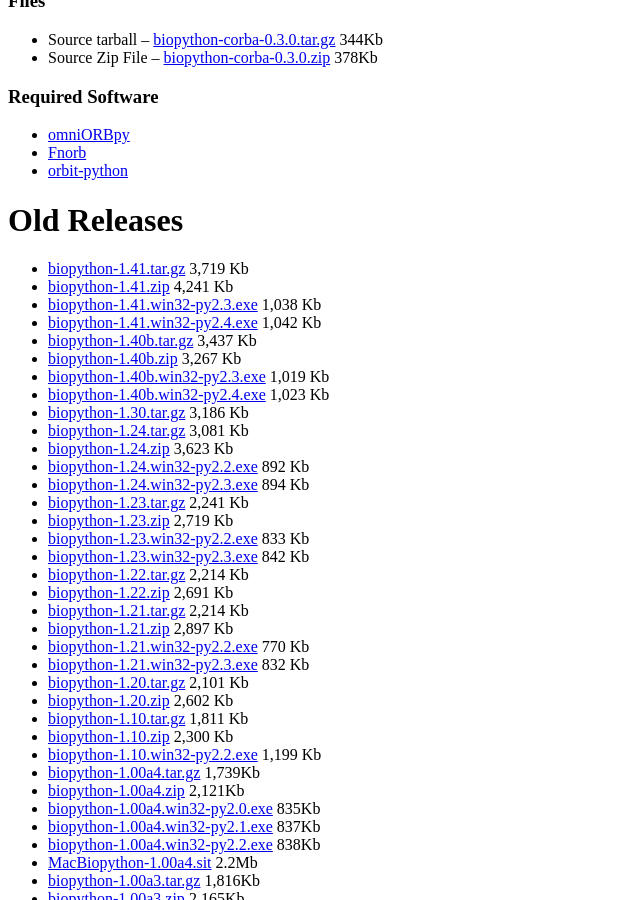
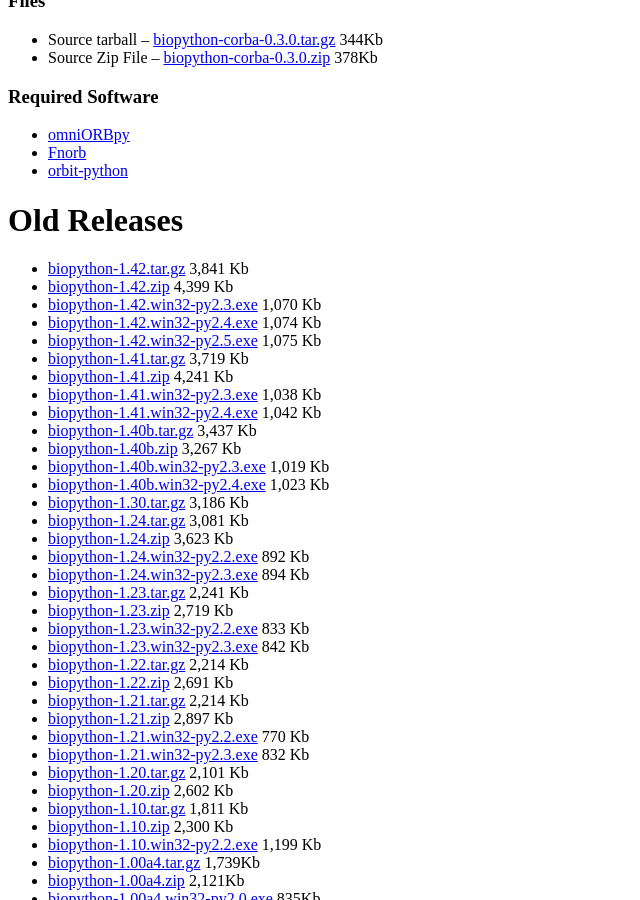
Before and after one commit to biopython/biopython.github.io, a Jekyll site: the page built from wiki/Download.md, in a window 1280 px wide and 900 px high, scrolled down 735 px. Shown: the whole window, without its empty margins (0-640 px from the left). Built offline with Jekyll 4.4.1, drawn with Linux system fonts in a browser that asks for light colours.

Commit message:
/* Old Releases */

```diff
--- a/wiki/Download.md
+++ b/wiki/Download.md
@@ -78,6 +78,16 @@ Biopython-corba
 Old Releases
 ============
 
+-   [biopython-1.42.tar.gz](http://biopython.org/DIST/biopython-1.42.tar.gz)
+    3,841 Kb
+-   [biopython-1.42.zip](http://biopython.org/DIST/biopython-1.42.zip)
+    4,399 Kb
+-   [biopython-1.42.win32-py2.3.exe](http://biopython.org/DIST/biopython-1.42.win32-py2.3.exe)
+    1,070 Kb
+-   [biopython-1.42.win32-py2.4.exe](http://biopython.org/DIST/biopython-1.42.win32-py2.4.exe)
+    1,074 Kb
+-   [biopython-1.42.win32-py2.5.exe](http://biopython.org/DIST/biopython-1.42.win32-py2.5.exe)
+    1,075 Kb
 -   [biopython-1.41.tar.gz](http://biopython.org/DIST/biopython-1.41.tar.gz)
     3,719 Kb
 -   [biopython-1.41.zip](http://biopython.org/DIST/biopython-1.41.zip)
```
Also changed, not shown: 1 other file.
